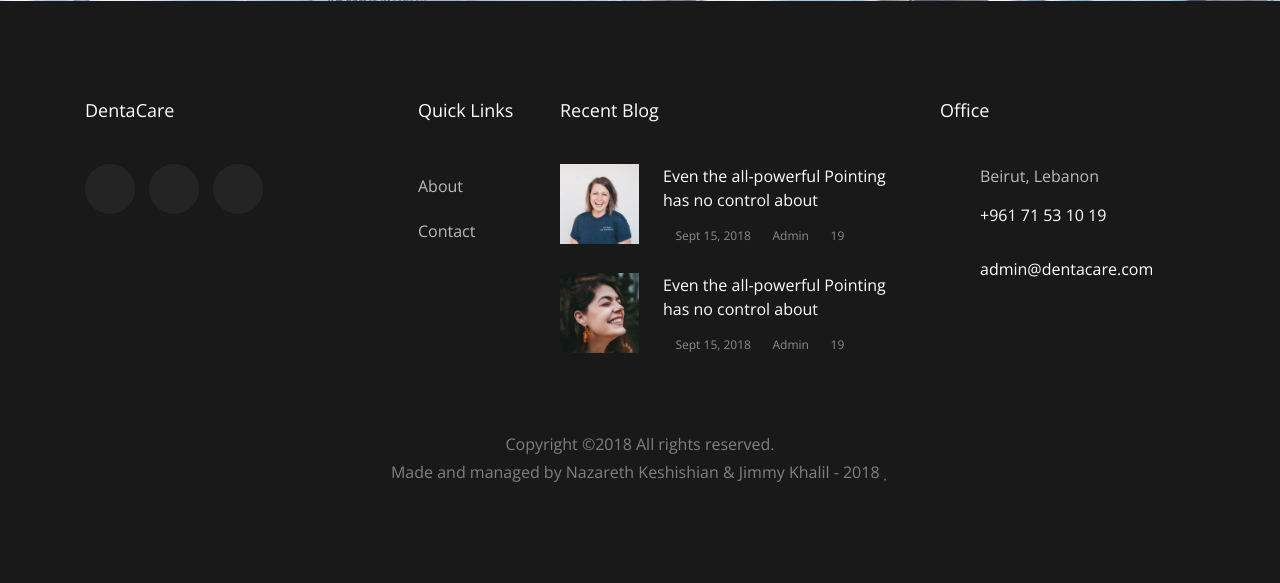
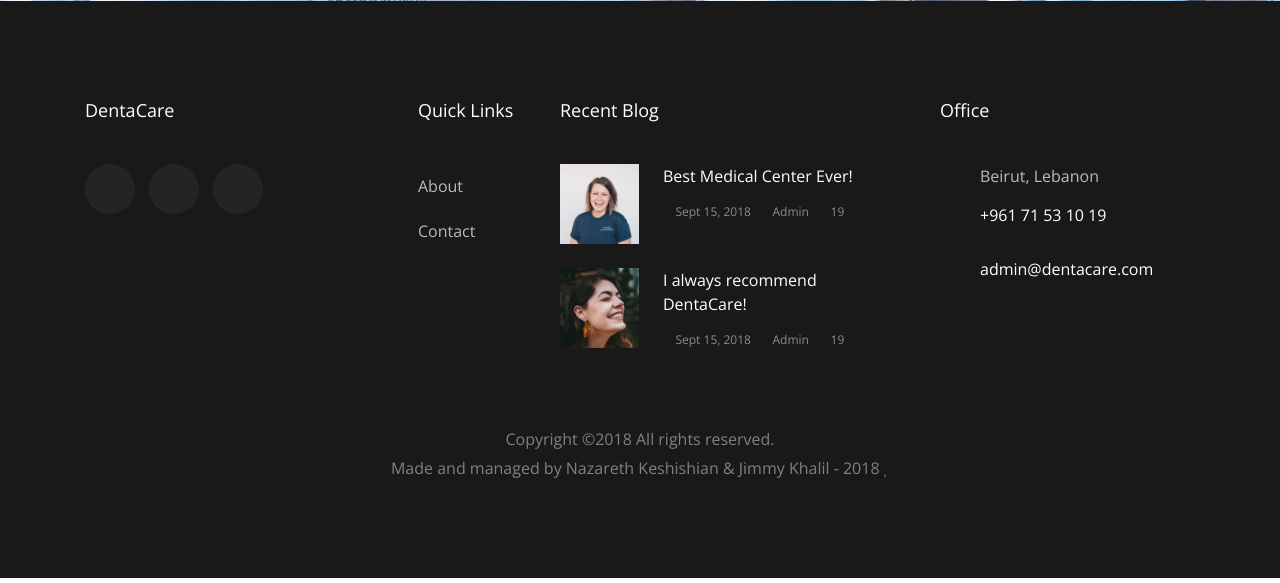
Before and after one commit to nazarethk/Medical-Center-Database-Management-System, a PHP site: page / in a window 1280 px wide. Shown: the part 4107-4690 px from the top of the page. Run offline with PHP 8.4, Linux system fonts and the light colour scheme; some libraries are stand-ins or nearby versions; some web fonts are replaced.

Commit message:
CSS fixes

```diff
--- a/DentaCare/index.html
+++ b/DentaCare/index.html
@@ -459,7 +459,7 @@
               <div class="block-21 mb-4 d-flex">
                 <a class="blog-img mr-4" style="background-image: url(images/image_1.jpg);"></a>
                 <div class="text">
-                  <h3 class="heading" style="color: white">Even the all-powerful Pointing has no control about</h3>
+                  <h3 class="heading" style="color: white">Best Medical Center Ever!</h3>
                   <div class="meta">
                     <div><a href="#"><span class="icon-calendar"></span> Sept 15, 2018</a></div>
                     <div><a href="#"><span class="icon-person"></span> Admin</a></div>
@@ -470,7 +470,7 @@
               <div class="block-21 mb-4 d-flex">
                 <a class="blog-img mr-4" style="background-image: url(images/image_2.jpg);"></a>
                 <div class="text">
-                  <h3 class="heading" style="color: white">Even the all-powerful Pointing has no control about</h3>
+                  <h3 class="heading" style="color: white">I always recommend DentaCare!</h3>
                   <div class="meta">
                     <div><a href="#"><span class="icon-calendar"></span> Sept 15, 2018</a></div>
                     <div><a href="#"><span class="icon-person"></span> Admin</a></div>
--- a/DentaCare/php/add_patient.php
+++ b/DentaCare/php/add_patient.php
@@ -87,8 +87,8 @@
             </div>
 
             <div class="form-group">
-              <input type="submit" class="btn btn-primary"  style="width:15%; margin-right:10px;">
-              <input type="reset" name="" class="btn btn-danger" style="width:15%;">
+              <input type="submit" class="btn btn-primary"  style="width:15%; margin-right:10px; margin-bottom: 15px;">
+              <input type="reset" name="" class="btn btn-danger" style="width:15%;margin-bottom: 15px;">
             </div>
           </form>
 </div>
--- a/DentaCare/php/admin_home.php
+++ b/DentaCare/php/admin_home.php
@@ -110,7 +110,7 @@
 
 
       <div class="wrap-input100">
-      <span class="login100-form-title" style="padding-bottom: 35px;padding-top: 55px;">
+      <span class="login100-form-title" style="padding-bottom: 35px;padding-top: 75px;">
 						Delete Clerk
           </span>
           <select class='input100' style="background-color:white" required value="1" name="ClDelEmail">
@@ -227,7 +227,7 @@
      <form method="post" action="admin_home.php">
 
         <div class="form-group">
-        <span class="login100-form-title" style="padding-bottom: 35px;padding-top: 55px;">
+        <span class="login100-form-title" style="padding-bottom: 35px;padding-top: 75px;">
 						Delete Doctor
 					</span>
             <select class='input100' style="background-color:white" required value="1" name="DrDelEmail">
--- a/DentaCare/php/update_info.php
+++ b/DentaCare/php/update_info.php
@@ -46,7 +46,7 @@
       echo "$link Age (in years) $mid" . $row['bloodtype'] . "$endingTag";
       echo "$link Medical Condition - $mid" . $row['medical_condition'] . "$endingTag";
       echo "$link Doctor's Suggestions - $mid" . "<form action='update_info.php' method='post'>
-      <textarea class='form-group form-control' name='upSugg' required style='resize: none;'></textarea><input type='number' style='visibility: hidden; width; 1px;' name='appointment_no' value =". $appointment_no . "><input type='submit' class='btn btn-primary'></form>" . "$endingTag";
+      <textarea class='form-group form-control' name='upSugg' required style='resize: none;'></textarea><input type='number' style='visibility: hidden; width; 1px;' name='appointment_no' value =". $appointment_no . "><input type='submit' class='btn btn-primary' style='display:flex; width:100px; justify-content: center; margin-top: -15px;'></form>" . "$endingTag";
       echo "</tr>";
     }
   }
```
